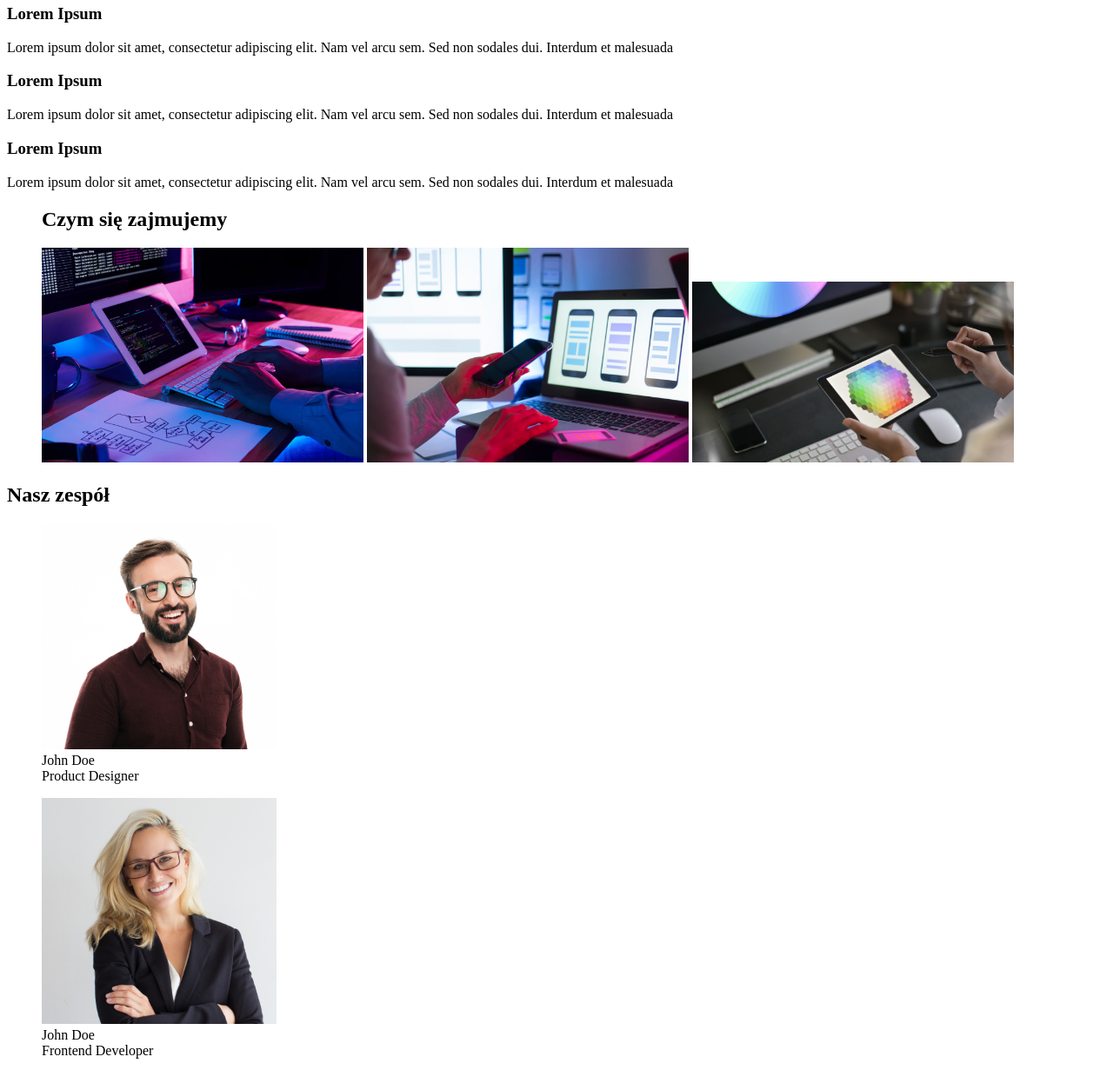
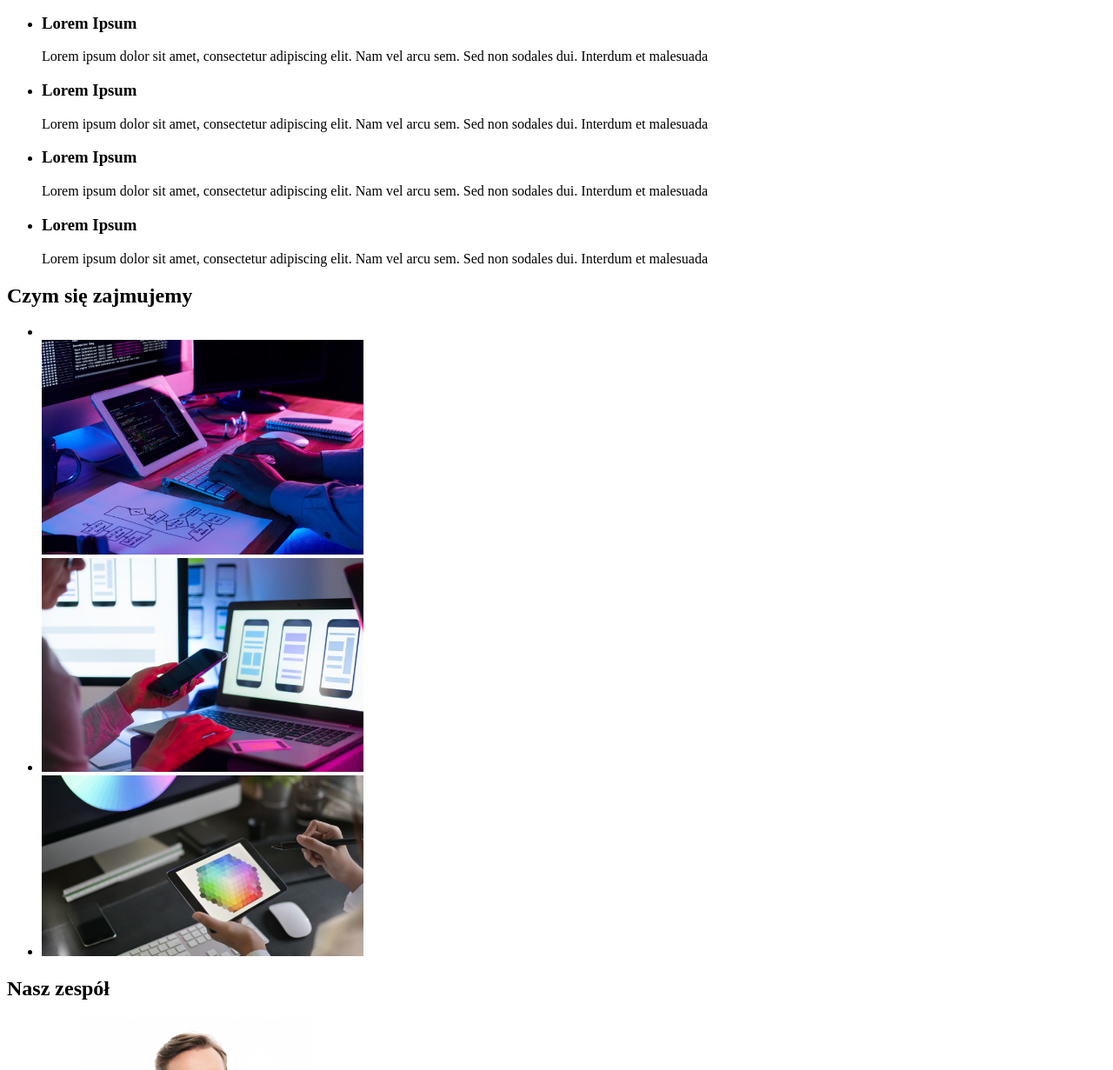
Before and after one commit to kamilszymanski93/goit-markup-hw-01, a plain HTML site: page index.html in a window 1280 px wide. Shown: the part 236-1467 px from the top of the page at 87% size. Drawn offline with Linux system fonts and the light colour scheme.

Commit message:
Zmiany HW1

```diff
--- a/index.html
+++ b/index.html
@@ -9,82 +9,118 @@
 
     <body>
         <header>
+            <nav>
                 <a href="index.html">Web <span>Studio</span></a>
-      <nav>
-        <a href="/agencja">Agencja</a>
-        <a href="portfolio">Portfolio</a>
-        <a href="kontakt">Kontakt</a>
+                <ul>
+                    <li><a href="/agencja">Agencja</a></li>
+                    <li><a href="portfolio">Portfolio</a></li>
+                    <li><a href="kontakt">Kontakt</a></li>
+                    <li><a href="mailto:info@devstudio.com">info@devstudio.com</a></li>
+                    <li><a href="tel:+48 111 111 111">+48 111 111 111</a></li>
+                </ul>
             </nav>
         </header>
         <main>
             <h1>Efektywne rozwiązania dla waszego biznesu</h1>
-      <input type="submit" value="Zamów Usługę" />
-      <article>
+            <input type="submit" value="Zamów Usługę" /><section>
+            <ul>
+                <li>
                     <h3>Lorem Ipsum</h3>
                     <p>
-          Lorem ipsum dolor sit amet, consectetur adipiscing elit. Nam vel arcu
-          sem. Sed non sodales dui. Interdum et malesuada
-        </p>
-        <h3>Lorem Ipsum</h3>
+                        Lorem ipsum dolor sit amet, consectetur adipiscing elit.
+                        Nam vel arcu sem. Sed non sodales dui. Interdum et
+                        malesuada
+                    </p></li>
+                  <li><h3>Lorem Ipsum</h3>
                     <p>
-          Lorem ipsum dolor sit amet, consectetur adipiscing elit. Nam vel arcu
-          sem. Sed non sodales dui. Interdum et malesuada
-        </p>
-        <h3>Lorem Ipsum</h3>
+                        Lorem ipsum dolor sit amet, consectetur adipiscing elit.
+                        Nam vel arcu sem. Sed non sodales dui. Interdum et
+                        malesuada
+                    </p></li>
+                  <li><h3>Lorem Ipsum</h3>
                     <p>
-          Lorem ipsum dolor sit amet, consectetur adipiscing elit. Nam vel arcu
-          sem. Sed non sodales dui. Interdum et malesuada
-        </p>
-        <h3>Lorem Ipsum</h3>
+                        Lorem ipsum dolor sit amet, consectetur adipiscing elit.
+                        Nam vel arcu sem. Sed non sodales dui. Interdum et
+                        malesuada
+                    </p></li>
+                  <li><h3>Lorem Ipsum</h3>
                     <p>
-          Lorem ipsum dolor sit amet, consectetur adipiscing elit. Nam vel arcu
-          sem. Sed non sodales dui. Interdum et malesuada
-        </p>
-        <figure>
+                        Lorem ipsum dolor sit amet, consectetur adipiscing elit.
+                        Nam vel arcu sem. Sed non sodales dui. Interdum et
+                        malesuada
+                    </p></li>
+                </section>
+                <div>
                     <h2>Czym się zajmujemy</h2>
-          <img
-            src="images/codinginprogress.jpg"
+                    <ul>
+                    <li></li><img
+                        src="images/coding-in-progress.jpg"
                         alt="coding in progress"
                         width="370"
-          />
-          <img src="images/notyetnotch.jpg" alt="not yet notch" width="370" />
-          <img
-            src="images/toomuchcoloursforme.jpg"
+                    /></li>
+                  <li><img
+                        src="images/not-yet-notch.jpg"
+                        alt="not yet notch"
+                        width="370"
+                    /></li>
+                  <li><img
+                        src="images/too-much-colours-for-me.jpg"
                         alt="too much colours for me"
                         width="370"
-          />
-        </figure>
-      </article>
+                    /></li></ul>
+                </div>
+              </ul>
             <section>
                 <h2>Nasz zespół</h2>
-        <section>
-          <figure>
-            <img src="images/team/ziomek1.jpg" alt="1 image" width="270" />
+                    <ul>
+                      <li><figure>
+                        <img
+                            src="images/team/pal1.jpg"
+                            alt="pal 1"
+                            width="270"
+                        />
                         <figcaption>John Doe<br />Product Designer</figcaption>
-          </figure>
-          <figure>
-            <img src="images/team/ziomek2.jpg" alt="2 image" width="270" />
-            <figcaption>John Doe<br />Frontend Developer</figcaption>
-          </figure>
-          <figure>
-            <img src="images/team/ziomek3.jpg" alt="3 image" width="270" />
+                    </figure></li>
+                  <li><figure>
+                        <img
+                            src="images/team/pal2.jpg"
+                            alt="pal 2"
+                            width="270"
+                        />
+                        <figcaption>
+                            John Doe<br />Frontend Developer
+                        </figcaption>
+                    </figure></li>
+                  <li><figure>
+                        <img
+                            src="images/team/pal3.jpg"
+                            alt="pal 3"
+                            width="270"
+                        />
                         <figcaption>John Doe<br />Marketing</figcaption>
-          </figure>
-          <figure>
-            <img src="images/team/ziomek4.jpg" alt="4 image" width="270" />
+                    </figure></li>
+                  <li><figure>
+                        <img
+                            src="images/team/pal4.jpg"
+                            alt="pal 4"
+                            width="270"
+                        />
                         <figcaption>John Doe<br />UI Designer</figcaption>
-          </figure>
-        </section>
+                    </figure></li>
+                  </ul>
                 </section>
         </main>
         <footer>
             <a href="index.html">Web <span>Studio</span></a>
             <address>
-        <a href="https://goo.gl/maps/t7D3Fm8JjVbQzfDk6" title="Lokalizacja">
+                <a
+                    href="https://goo.gl/maps/t7D3Fm8JjVbQzfDk6"
+                    title="Lokalizacja"
+                >
                     m. Warszawa, Aleje Jerozolimskie 21</a
                 ><br />
-        <a href="info@example.com">info@example.com</a><br />
-        <a href="+48 111 111 111">+48 111 111 111</a>
+                <a href="mailto:info@example.com">info@example.com</a><br />
+                <a href="tel:+48 111 111 111">+48 111 111 111</a>
             </address>
         </footer>
     </body>
```
Also changed, not shown: images/coding-in-progress.jpg (renamed from images/codinginprogress.jpg), images/not-yet-notch.jpg (renamed from images/notyetnotch.jpg), images/team/pal1.jpg (renamed from images/team/ziomek1.jpg), images/team/pal2.jpg (renamed from images/team/ziomek2.jpg), images/team/pal3.jpg (renamed from images/team/ziomek3.jpg), images/team/pal4.jpg (renamed from images/team/ziomek4.jpg), images/too-much-colours-for-me.jpg (renamed from images/toomuchcoloursforme.jpg), 1 other file. Lines whose indentation alone changed are shown as unchanged.
